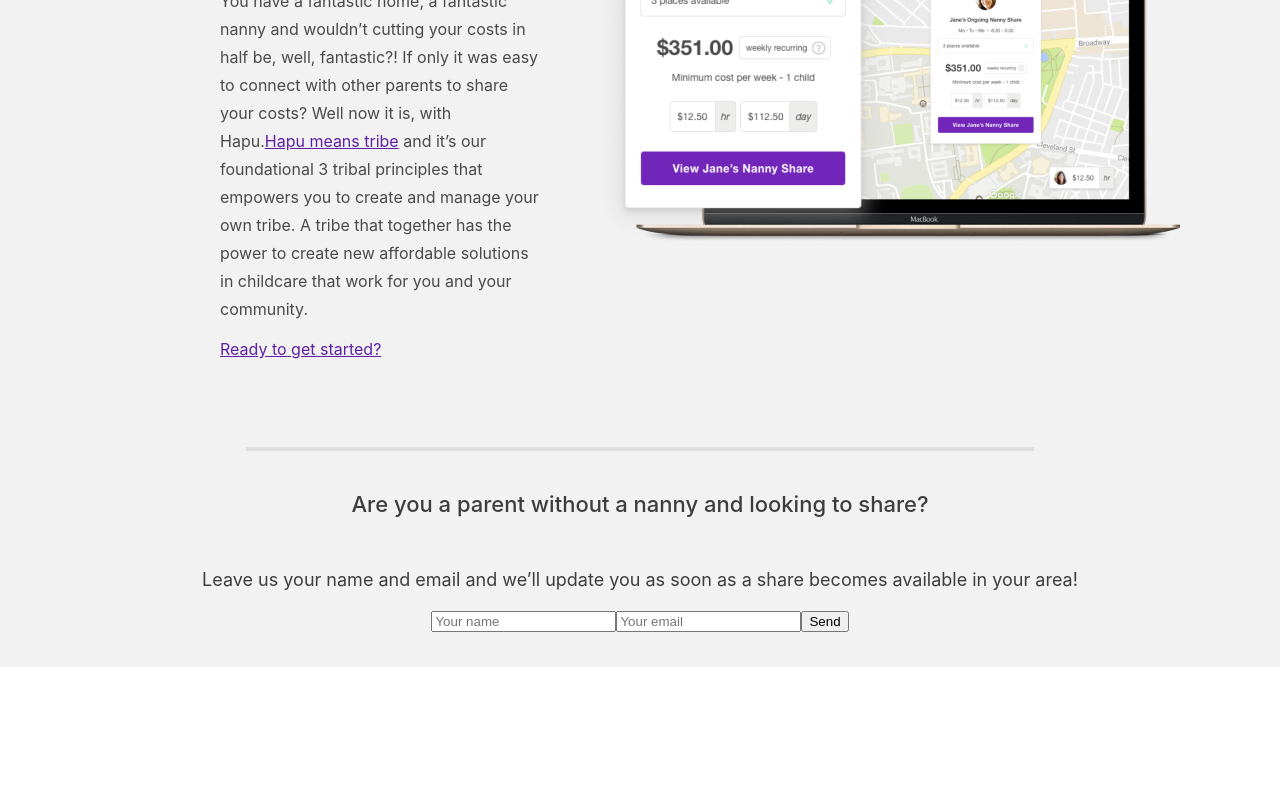
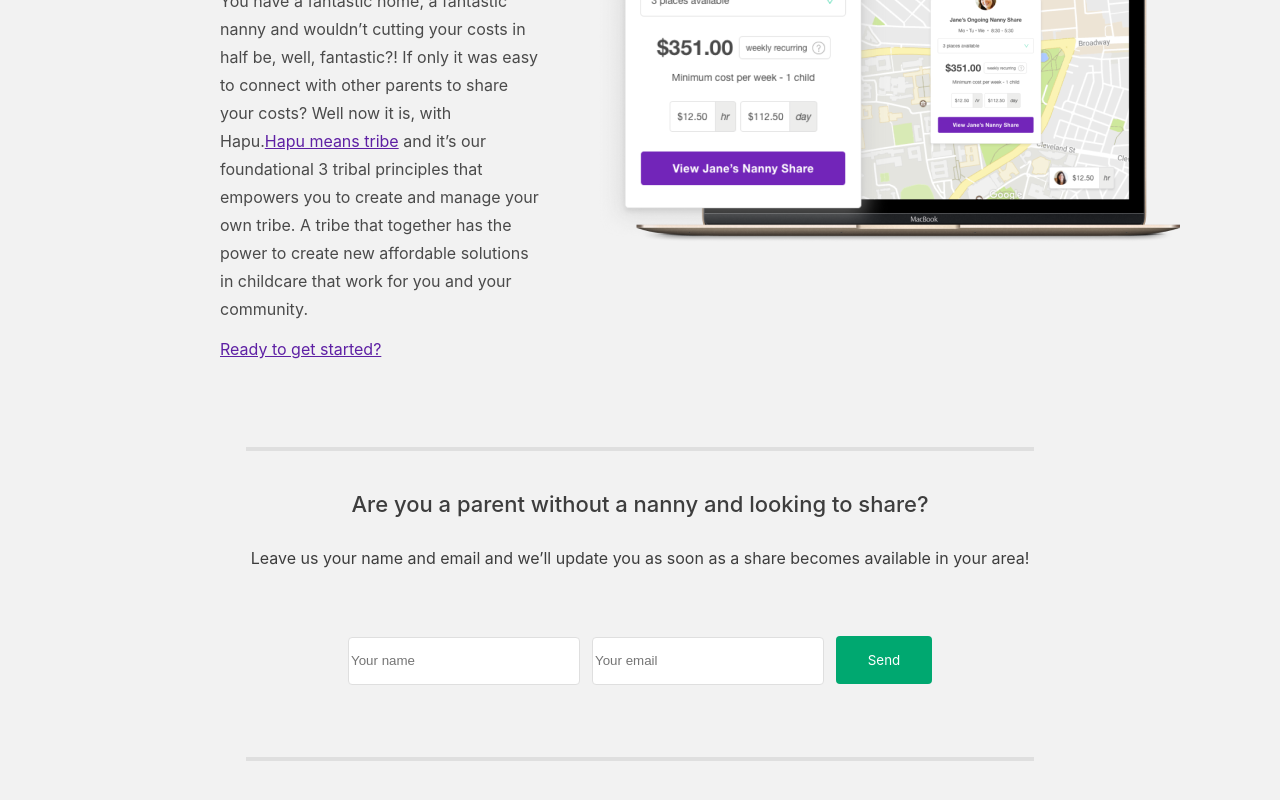
Before and after one commit to Gabriel-Goncalves/jungle-devs-challenge, a React (Create React App) app: page / in a window 1280 px wide. Shown: the part 957-1757 px from the top of the page. Before the commit the page ends 1624 px from the top, so only its background shows below. Built offline with nearby package versions, Linux system fonts and the light colour scheme; the HTML template or start-up script is replaced by a standard one.

Commit message:
second screen finished

```diff
--- a/src/components/formSecondScreen/FormSecondScreen.jsx
+++ b/src/components/formSecondScreen/FormSecondScreen.jsx
@@ -9,8 +9,8 @@ const FormSecondScreen = () => {
         becomes available in your area!
       </p>
       <form action="submit" className="form-to-newsletter">
-        <input type="text" placeholder="Your name" />
-        <input type="text" placeholder="Your email" />
+        <input type="text" placeholder="Your name" id="input-name"/>
+        <input type="text" placeholder="Your email" id="input-email"/>
         <button type="button">Send</button>
       </form>
     </section>
--- a/src/screens/secondScreen/SecondScreen.jsx
+++ b/src/screens/secondScreen/SecondScreen.jsx
@@ -9,6 +9,7 @@ const SecondScreen = () => {
       <ArticleSecondScreen />
       <hr />
       <FormSecondScreen />
+      <hr />
     </div>
   );
 };
--- a/src/screens/secondScreen/secondScreen.css
+++ b/src/screens/secondScreen/secondScreen.css
@@ -56,11 +56,11 @@ hr {
 }
 
 .form-second-screen {
+  color: #3d3d3d;
   display: flex;
   flex-direction: column;
   justify-content: space-between;
   align-items: center;
-  color: #3d3d3d;
   font-family: 'Inter', sans-serif;
 }
 
@@ -69,11 +69,95 @@ hr {
   font-weight: 500;
   line-height: 32px;
   text-align: center;
+  margin-bottom: 10px;
 }
 
 .form-second-screen p {
-  font-size: 18px;
-  font-weight: 400;
+  font-size: 16px;
+  font-weight: normal;
   line-height: 24px;
   text-align: center;
 }
+
+#input-name, #input-email {
+  width: 232px;
+  height: 48px;
+  border-radius: 4px;
+  background-color: #ffffff;
+  border: 1px solid #dfdfdf;
+  box-sizing: border-box;
+  margin-right: 12px;
+}
+
+.form-to-newsletter {
+  margin-top: 50px;
+  margin-bottom: 64px;
+}
+
+.form-to-newsletter button {
+  background-color: #00a870;
+  border: none;
+  cursor: pointer;
+  border-radius: 4px;
+  color: #ffffff;
+  font-family: 'Inter', sans-serif;
+  padding: 15px;
+  width: 96px;
+  height: 48px;
+}
+
+@media screen and (max-width: 1070px) {
+  .article-second-screen {
+    flex-direction: column-reverse;
+    align-items: center;
+  }
+
+
+  .right-content-second-screen {
+    align-self: center;
+    text-align: center;
+  }
+
+  .right-content-second-screen img {
+    width: 304px;
+    height: 204px;
+    margin: 0;
+    margin-left: -45px;
+  }
+
+  .left-content-second-screen {
+    align-items: center;
+    margin: 0 16px;
+    text-align: center;
+  }
+
+  hr {
+    width: 328px;
+    text-align: center;
+  }
+
+  .form-to-newsletter {
+    display: flex;
+    flex-direction: column;
+    justify-content: space-between;
+    align-items: center;
+  }
+
+  #input-name, #input-email {
+    width: 328px;
+    margin: 5px 0;
+  }
+
+  .form-to-newsletter button {
+    margin-top: 10px;
+    width: 328px;
+  }
+
+  .form-second-screen h4{
+    width: 328px;
+  }
+
+  .form-second-screen p {
+    width: 328px;
+  }
+}
```
